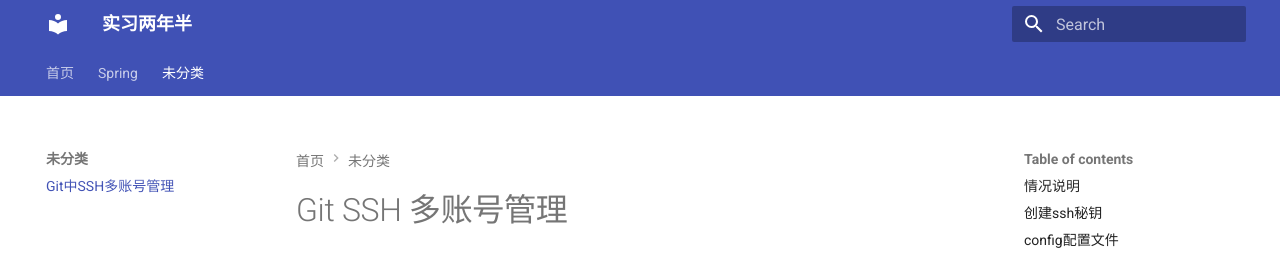
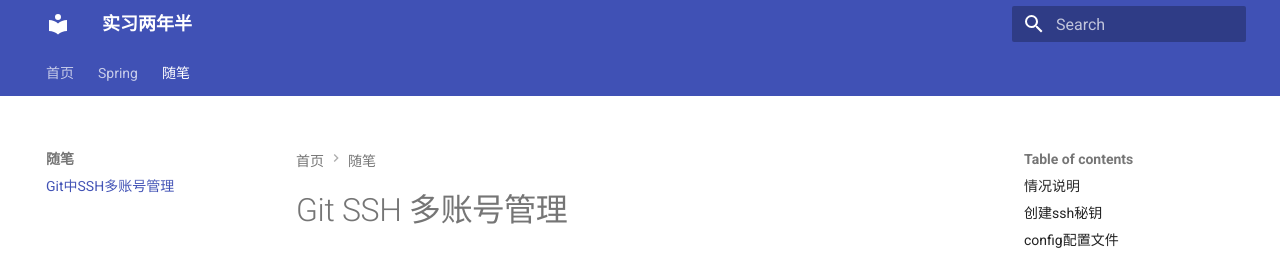
Before and after one commit to chenweilong1713/chenweilong1713.github.io, an MkDocs documentation site: the page built from docs/随笔/Git中SSH多账号管理.md, in a window 1280 px wide and 900 px high. Shown: the top 257 px of the window. Built offline with MkDocs 1.6.1 and Material for MkDocs 9.7.7, drawn with Linux system fonts in a browser that asks for light colours.

Commit message:
未分类修改为随笔

```diff
--- a/mkdocs.yml
+++ b/mkdocs.yml
@@ -7,8 +7,8 @@ nav:
   - Spring:
       - index: Spring/index.md
       - 安装: guide/install.md
-  - 未分类:
-      - Git中SSH多账号管理: 未分类/Git中SSH多账号管理.md
+  - 随笔:
+      - Git中SSH多账号管理: 随笔/Git中SSH多账号管理.md
 
 theme:
   name: material
```
Also changed, not shown: docs/随笔/Git中SSH多账号管理.md (renamed from docs/未分类/Git中SSH多账号管理.md), docs/随笔/img.png (renamed from docs/未分类/img.png), docs/随笔/img_1.png (renamed from docs/未分类/img_1.png).
